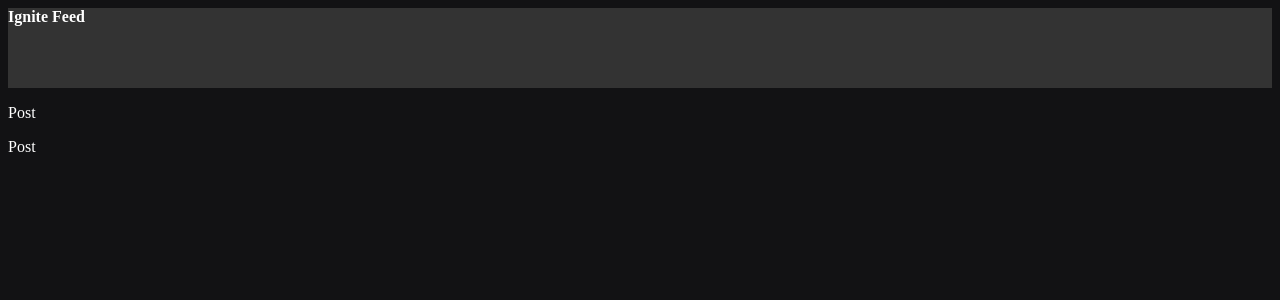
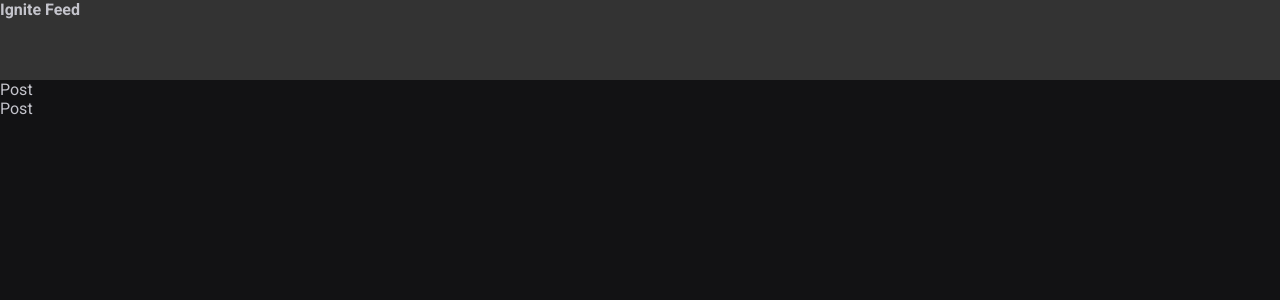
Before and after one commit to wfl-junior/rocketseat-ignite-feed, a React (Vite) app: page / in a window 1280 px wide. Shown: the top 300 px of the page. Built offline with nearby package versions, Linux system fonts and the light colour scheme.

Commit message:
CSS global

```diff
--- a/index.html
+++ b/index.html
@@ -1,10 +1,19 @@
 <!DOCTYPE html>
 <html lang="en">
   <head>
+    <link rel="preconnect" href="https://fonts.googleapis.com" />
+    <link rel="preconnect" href="https://fonts.gstatic.com" crossorigin />
+
     <meta charset="UTF-8" />
-    <link rel="icon" type="image/svg+xml" href="/src/favicon.svg" />
     <meta name="viewport" content="width=device-width, initial-scale=1.0" />
+
     <title>Ignite Feed</title>
+
+    <link
+      href="https://fonts.googleapis.com/css2?family=Roboto:wght@400;700&display=swap"
+      rel="stylesheet"
+    />
+
     <script type="module" src="/src/main.tsx" defer></script>
   </head>
   <body>
--- a/src/global.css
+++ b/src/global.css
@@ -1,4 +1,37 @@
+:root {
+  --white: white;
+
+  --gray-100: #e1e1e6;
+  --gray-300: #c4c4cc;
+  --gray-400: #8d8d99;
+  --gray-600: #323238;
+  --gray-700: #29292e;
+  --gray-800: #202024;
+  --gray-900: #121214;
+
+  --green-500: #00875f;
+}
+
+*,
+*::before,
+*::after {
+  margin: 0;
+  padding: 0;
+  box-sizing: border-box;
+}
+
 body {
-  background-color: #121214;
-  color: white;
+  background-color: var(--gray-900);
+  color: var(--gray-300);
+  -webkit-font-smoothing: antialised;
 }
+
+body,
+input,
+textarea,
+select,
+button {
+  font-family: "Roboto", sans-serif;
+  font-weight: 400;
+  font-size: 1rem;
+}
```
